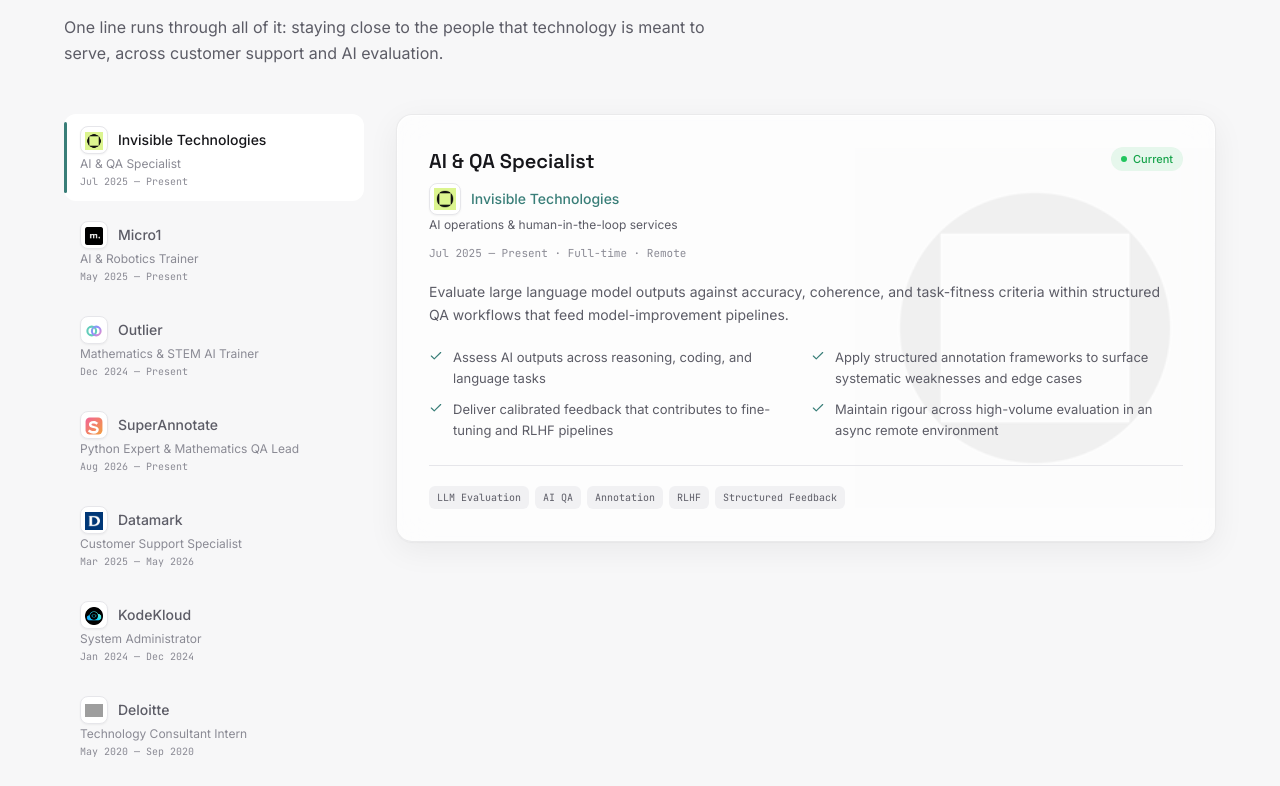
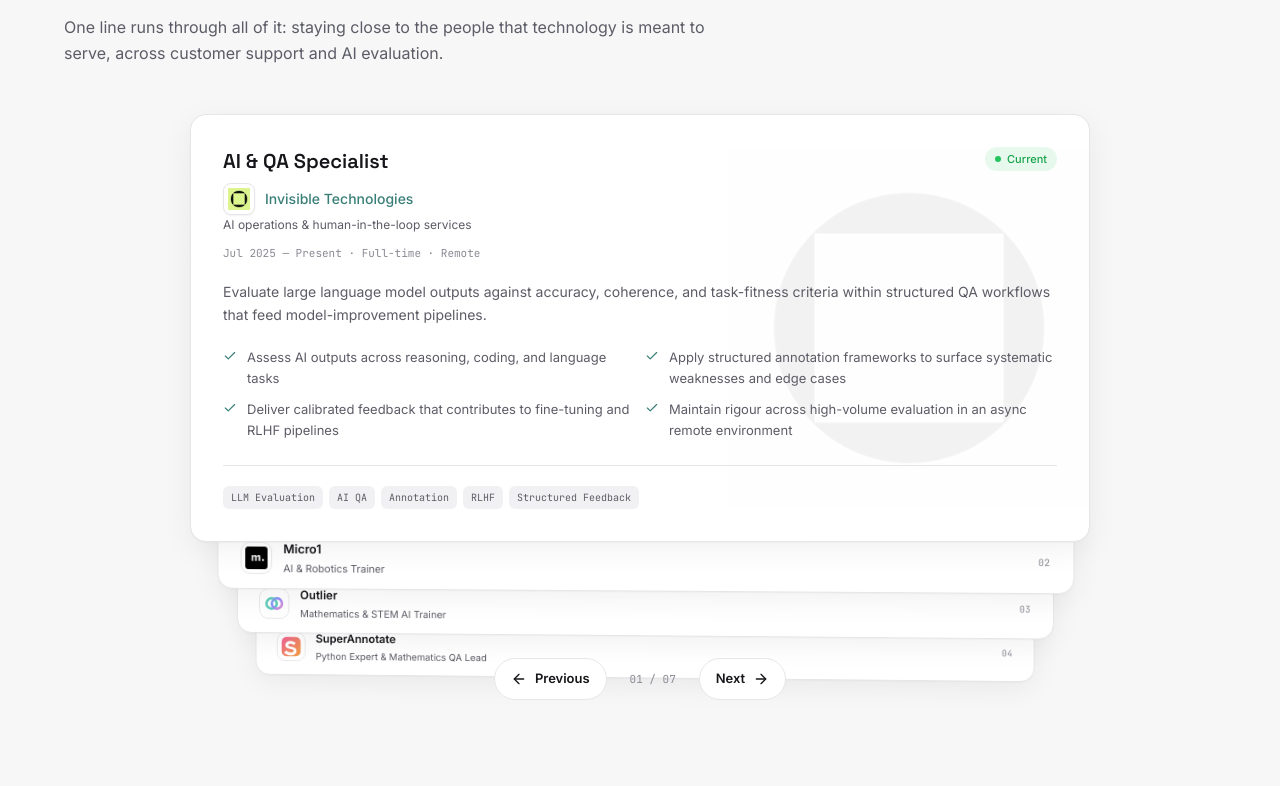
Before and after one commit to isharik/Portfolio, a Next.js app: page / in a window 1280 px wide. Shown: the part 1954-2740 px from the top of the page. Built offline with nearby package versions, Linux system fonts and the light colour scheme; grey boxes are pictures that could not be loaded.

Commit message:
Turn experience section into an animated card stack

```diff
--- a/src/app/globals.css
+++ b/src/app/globals.css
@@ -183,6 +183,29 @@ body {
 }
 .experience-card-watermark { mix-blend-mode: multiply; opacity: 0.055; filter: grayscale(1); }
 .dark .experience-card-watermark { mix-blend-mode: screen; opacity: 0.065; filter: grayscale(1) brightness(1.4); }
+.experience-showcase { width: min(900px, 100%); margin-inline: auto; }
+.experience-deck { position: relative; padding-bottom: 120px; perspective: 1100px; outline: none; }
+.experience-deck-card { width: 100%; border: 1px solid var(--border); background: var(--surface); box-shadow: var(--glass-shadow); transform-style: preserve-3d; backface-visibility: hidden; }
+.experience-deck-card.is-active { position: relative; }
+.experience-deck-preview-card { position: absolute; right: 0; left: 0; height: 88px; overflow: hidden; border-radius: 16px; pointer-events: none; }
+.experience-deck-preview { position: absolute; right: 24px; bottom: 10px; left: 24px; display: flex; height: 44px; align-items: center; gap: 12px; min-width: 0; }
+.experience-deck-preview-logo { display: grid; width: 34px; height: 34px; flex: 0 0 auto; place-items: center; overflow: hidden; border: 1px solid var(--border); border-radius: 10px; background: var(--elevated); padding: 4px; }
+.experience-deck-preview-copy { display: grid; min-width: 0; gap: 2px; }
+.experience-deck-preview-copy strong { overflow: hidden; color: var(--fg); font-size: 13px; font-weight: 600; text-overflow: ellipsis; white-space: nowrap; }
+.experience-deck-preview-copy small { overflow: hidden; color: var(--fg-muted); font-size: 11px; text-overflow: ellipsis; white-space: nowrap; }
+.experience-deck-preview-index { margin-left: auto; color: var(--fg-subtle); font-family: var(--font-mono), monospace; font-size: 10px; }
+.experience-deck-controls { position: relative; z-index: 30; display: flex; align-items: center; justify-content: center; gap: 20px; margin-top: -4px; }
+.experience-deck-nav { display: inline-flex; min-height: 42px; align-items: center; justify-content: center; gap: 8px; border: 1px solid var(--border); border-radius: 999px; background: var(--surface); padding: 0 16px; color: var(--fg); font-size: 13px; font-weight: 550; transition: border-color 180ms ease, background-color 180ms ease, transform 180ms ease; }
+.experience-deck-nav:hover { transform: translateY(-1px); border-color: var(--accent); background: var(--surface-muted); }
+.experience-deck-nav:active { transform: scale(.97); }
+.experience-deck-count { min-width: 52px; color: var(--fg-subtle); font-family: var(--font-mono), monospace; font-size: 11px; font-variant-numeric: tabular-nums; text-align: center; }
+@media (max-width: 639px) {
+  .experience-deck { padding-bottom: 112px; }
+  .experience-deck-preview { right: 14px; left: 14px; gap: 8px; }
+  .experience-deck-card.is-active { min-height: 0; padding: 20px 16px; }
+  .experience-deck-controls { gap: 10px; }
+  .experience-deck-nav { min-height: 40px; padding-inline: 12px; }
+}
 
 .surface-card {
   background: var(--surface);
--- a/src/components/sections/Experience.tsx
+++ b/src/components/sections/Experience.tsx
@@ -1,28 +1,30 @@
 'use client'
-import { useRef, useState } from 'react'
-import { motion, useReducedMotion } from 'framer-motion'
-import { Check } from 'lucide-react'
+import { useState } from 'react'
+import { AnimatePresence, motion, useReducedMotion } from 'framer-motion'
+import { ArrowLeft, ArrowRight, Check } from 'lucide-react'
 import Image from 'next/image'
 import SectionHeading from '@/components/ui/SectionHeading'
 import { Reveal } from '@/components/ui/Reveal'
 import { experiences } from '@/lib/content'
-import { cn } from '@/lib/utils'
 
 const OUT = [0.23, 1, 0.32, 1] as const
 
 export default function Experience() {
   const reduce = useReducedMotion()
   const [active, setActive] = useState(0)
-  const listRef = useRef<HTMLDivElement>(null)
-  const exp = experiences[active]
+  const [direction, setDirection] = useState(1)
+  const step = (turn: number) => {
+    setDirection(turn)
+    setActive((current) => (current + turn + experiences.length) % experiences.length)
+  }
 
-  const onKeyDown = (e: React.KeyboardEvent) => {
-    if (e.key === 'ArrowDown' || e.key === 'ArrowRight') {
-      e.preventDefault()
-      setActive((i) => Math.min(i + 1, experiences.length - 1))
-    } else if (e.key === 'ArrowUp' || e.key === 'ArrowLeft') {
-      e.preventDefault()
-      setActive((i) => Math.max(i - 1, 0))
+  const onKeyDown = (event: React.KeyboardEvent<HTMLDivElement>) => {
+    if (event.key === 'ArrowRight' || event.key === 'ArrowDown') {
+      event.preventDefault()
+      step(1)
+    } else if (event.key === 'ArrowLeft' || event.key === 'ArrowUp') {
+      event.preventDefault()
+      step(-1)
     }
   }
 
@@ -35,107 +37,91 @@ export default function Experience() {
           description="One line runs through all of it: staying close to the people that technology is meant to serve, across customer support and AI evaluation."
         />
 
-        <Reveal delay={0.1} className="mt-12 grid gap-4 lg:grid-cols-[300px_1fr] lg:gap-8">
-          {/* Rail */}
-          <div
-            ref={listRef}
-            role="tablist"
-            aria-label="Work history"
-            aria-orientation="vertical"
-            onKeyDown={onKeyDown}
-            className="flex gap-2 overflow-x-auto lg:flex-col lg:overflow-visible no-scrollbar"
-          >
-            {experiences.map((e, i) => {
-              const on = active === i
-              return (
-                <button
-                  key={e.company}
-                  role="tab"
-                  aria-selected={on}
-                  tabIndex={on ? 0 : -1}
-                  onClick={() => setActive(i)}
-                  className={cn(
-                    'group relative shrink-0 rounded-xl px-4 py-3 text-left transition-colors duration-200 lg:w-full',
-                    on ? 'bg-surface' : 'hover:bg-surface/50'
-                  )}
-                >
-                  {on && (
-                    <motion.span
-                      layoutId="exp-rail"
-                      className="absolute inset-y-2 left-0 w-[3px] rounded-full bg-accent"
-                      transition={{ type: 'spring', stiffness: 400, damping: 34 }}
-                    />
-                  )}
-                  <div className="flex items-center gap-2.5">
-                    <span className="grid h-7 w-7 shrink-0 place-items-center overflow-hidden rounded-lg border border-border bg-[var(--elevated)] p-1 shadow-sm">
-                      <Image src={e.logo} alt="" width={20} height={20} className="h-5 w-5 object-contain" unoptimized />
-                    </span>
-                    <div className={cn('text-sm font-medium transition-colors', on ? 'text-fg' : 'text-fg-muted group-hover:text-fg')}>
-                      {e.company}
-                    </div>
-                  </div>
-                  <div className="mt-0.5 hidden text-xs text-fg-subtle lg:block">{e.role}</div>
-                  <div className="mt-0.5 font-mono text-[10px] text-fg-subtle">{e.period}</div>
-                </button>
-              )
-            })}
-          </div>
+        <Reveal delay={0.1} className="mt-12">
+          <div className="experience-showcase">
+            <div className="experience-deck" role="region" aria-label="Work experience cards. Use the next and previous buttons to browse." tabIndex={0} onKeyDown={onKeyDown}>
+              <AnimatePresence initial={false} custom={direction}>
+              {experiences.map((item, index) => {
+                const depth = direction > 0
+                  ? (index - active + experiences.length) % experiences.length
+                  : (active - index + experiences.length) % experiences.length
+                const isActive = depth === 0
+                if (!isActive && depth > 3) return null
+                const previewOffset = Math.max(0, depth - 1) * 54
 
-          {/* Detail */}
-          <div className="experience-detail-card glass relative isolate min-h-[420px] self-start overflow-hidden rounded-2xl p-6 sm:p-8">
-            <div className="experience-card-watermark pointer-events-none absolute right-0 top-1/2 z-0 aspect-square w-[min(78%,360px)] -translate-y-1/2" aria-hidden="true">
-              <motion.div key={exp.company} className="absolute inset-0" initial={{ opacity: 0, scale: 0.96 }} animate={{ opacity: 1, scale: 1 }} transition={{ duration: reduce ? 0 : 0.32, ease: OUT }}>
-                <Image src={exp.logo} alt="" fill sizes="360px" className="object-contain" unoptimized />
-              </motion.div>
+                return (
+                  <motion.article
+                    layout
+                    key={item.company}
+                    className={isActive
+                      ? 'experience-deck-card experience-detail-card glass is-active relative isolate min-h-[420px] overflow-hidden rounded-2xl p-6 sm:p-8'
+                      : 'experience-deck-card experience-deck-preview-card'}
+                    aria-hidden={!isActive}
+                    style={{
+                      zIndex: isActive ? 20 : experiences.length - depth,
+                      top: isActive ? undefined : `calc(100% - 152px + ${previewOffset}px)`,
+                      transformOrigin: '50% 82%',
+                      transformStyle: 'preserve-3d',
+                      backfaceVisibility: 'hidden',
+                    }}
+                    initial={false}
+                    animate={isActive
+                      ? { opacity: 1, scale: 1, z: 0, rotateX: 0, rotateY: 0, y: reduce ? 0 : [0, -8, 0] }
+                      : { opacity: 1, scale: 1 - depth * 0.018, z: -depth * 34, rotateX: 0, rotateY: reduce ? 0 : direction * -2, y: 0 }}
+                    transition={reduce
+                      ? { duration: 0.28, ease: 'easeOut' }
+                      : { type: 'spring', stiffness: 95, damping: 20, mass: 0.85 }}
+                    exit={{ opacity: 0, scale: 0.94, y: direction > 0 ? 40 : -40, z: -100, rotateY: direction > 0 ? -8 : 8 }}
+                  >
+                    {isActive ? (
+                      <>
+                        <div className="experience-card-watermark pointer-events-none absolute right-0 top-1/2 z-0 aspect-square w-[min(78%,360px)] -translate-y-1/2" aria-hidden="true">
+                          <motion.div key={item.company} className="absolute inset-0" initial={{ opacity: 0, scale: 0.96 }} animate={{ opacity: 1, scale: 1 }} transition={{ duration: reduce ? 0 : 0.32, ease: OUT }}>
+                            <Image src={item.logo} alt="" fill sizes="360px" className="object-contain" unoptimized />
+                          </motion.div>
+                        </div>
+                        <motion.div className="relative z-10" key={`${active}-${item.company}`} initial={reduce ? false : { opacity: 0, y: direction * 12 }} animate={{ opacity: 1, y: 0 }} transition={{ duration: reduce ? 0 : 0.3, ease: OUT }}>
+                          <div className="flex flex-wrap items-start justify-between gap-3">
+                            <div>
+                              <h3 className="font-display text-xl font-semibold text-fg">{item.role}</h3>
+                              <div className="mt-2 flex items-center gap-2.5 text-sm font-medium text-accent">
+                                <span className="grid h-8 w-8 shrink-0 place-items-center overflow-hidden rounded-lg border border-border bg-[var(--elevated)] p-1 shadow-sm">
+                                  <Image src={item.logo} alt={`${item.company} logo`} width={22} height={22} className="h-[22px] w-[22px] object-contain" unoptimized />
+                                </span>
+                                {item.company}
+                              </div>
+                              <div className="mt-0.5 text-xs text-fg-muted">{item.companyDesc}</div>
+                            </div>
+                            {item.current && <span className="inline-flex items-center gap-1.5 rounded-full bg-green-500/10 px-2.5 py-1 text-[11px] font-medium text-green-600 dark:text-green-400"><span className="h-1.5 w-1.5 rounded-full bg-green-500" /> Current</span>}
+                          </div>
+                          <div className="mt-3 font-mono text-[11px] text-fg-subtle">{item.period} · {item.type}</div>
+                          <p className="mt-5 text-sm leading-relaxed text-fg-muted">{item.description}</p>
+                          <ul className="mt-5 grid gap-2.5 sm:grid-cols-2">
+                            {item.highlights.map((highlight) => <li key={highlight} className="flex items-start gap-2.5 text-[13px] leading-relaxed text-fg-muted"><Check size={14} className="mt-0.5 shrink-0 text-accent" /><span>{highlight}</span></li>)}
+                          </ul>
+                          <div className="mt-6 flex flex-wrap gap-1.5 border-t border-border pt-5">
+                            {item.tags.map((tag) => <span key={tag} className="rounded-md bg-[var(--surface-muted)] px-2 py-1 font-mono text-[10px] text-fg-muted">{tag}</span>)}
+                          </div>
+                        </motion.div>
+                      </>
+                    ) : (
+                      <div className="experience-deck-preview">
+                        <span className="experience-deck-preview-logo"><Image src={item.logo} alt="" width={24} height={24} className="h-6 w-6 object-contain" unoptimized /></span>
+                        <span className="experience-deck-preview-copy"><strong>{item.company}</strong><small>{item.role}</small></span>
+                        <span className="experience-deck-preview-index">{String((index + 1)).padStart(2, '0')}</span>
+                      </div>
+                    )}
+                  </motion.article>
+                )
+              })}
+              </AnimatePresence>
             </div>
-            <motion.div
-              className="relative z-10"
-              key={active}
-              initial={{ opacity: 0, y: reduce ? 0 : 6 }}
-              animate={{ opacity: 1, y: 0 }}
-              transition={{ duration: reduce ? 0 : 0.24, ease: OUT }}
-            >
-                <div className="flex flex-wrap items-start justify-between gap-3">
-                  <div>
-                    <h3 className="font-display text-xl font-semibold text-fg">{exp.role}</h3>
-                    <div className="mt-2 flex items-center gap-2.5 text-sm font-medium text-accent">
-                      <span className="grid h-8 w-8 shrink-0 place-items-center overflow-hidden rounded-lg border border-border bg-[var(--elevated)] p-1 shadow-sm">
-                        <Image src={exp.logo} alt={`${exp.company} logo`} width={22} height={22} className="h-[22px] w-[22px] object-contain" unoptimized />
-                      </span>
-                      {exp.company}
-                    </div>
-                    <div className="mt-0.5 text-xs text-fg-muted">{exp.companyDesc}</div>
-                  </div>
-                  {exp.current && (
-                    <span className="inline-flex items-center gap-1.5 rounded-full bg-green-500/10 px-2.5 py-1 text-[11px] font-medium text-green-600 dark:text-green-400">
-                      <span className="h-1.5 w-1.5 rounded-full bg-green-500" /> Current
-                    </span>
-                  )}
-                </div>
 
-                <div className="mt-3 font-mono text-[11px] text-fg-subtle">
-                  {exp.period} · {exp.type}
-                </div>
-
-                <p className="mt-5 text-sm leading-relaxed text-fg-muted">{exp.description}</p>
-
-                <ul className="mt-5 grid gap-2.5 sm:grid-cols-2">
-                  {exp.highlights.map((h) => (
-                    <li key={h} className="flex items-start gap-2.5 text-[13px] leading-relaxed text-fg-muted">
-                      <Check size={14} className="mt-0.5 shrink-0 text-accent" />
-                      <span>{h}</span>
-                    </li>
-                  ))}
-                </ul>
-
-                <div className="mt-6 flex flex-wrap gap-1.5 border-t border-border pt-5">
-                  {exp.tags.map((t) => (
-                    <span key={t} className="rounded-md bg-[var(--surface-muted)] px-2 py-1 font-mono text-[10px] text-fg-muted">
-                      {t}
-                    </span>
-                  ))}
-                </div>
-            </motion.div>
+            <div className="experience-deck-controls" aria-label="Experience navigation">
+              <button type="button" className="experience-deck-nav" onClick={() => step(-1)}><ArrowLeft size={16} /><span>Previous</span></button>
+              <span className="experience-deck-count" aria-live="polite">{String(active + 1).padStart(2, '0')} / {String(experiences.length).padStart(2, '0')}</span>
+              <button type="button" className="experience-deck-nav" onClick={() => step(1)}><span>Next</span><ArrowRight size={16} /></button>
+            </div>
           </div>
         </Reveal>
       </div>
```
